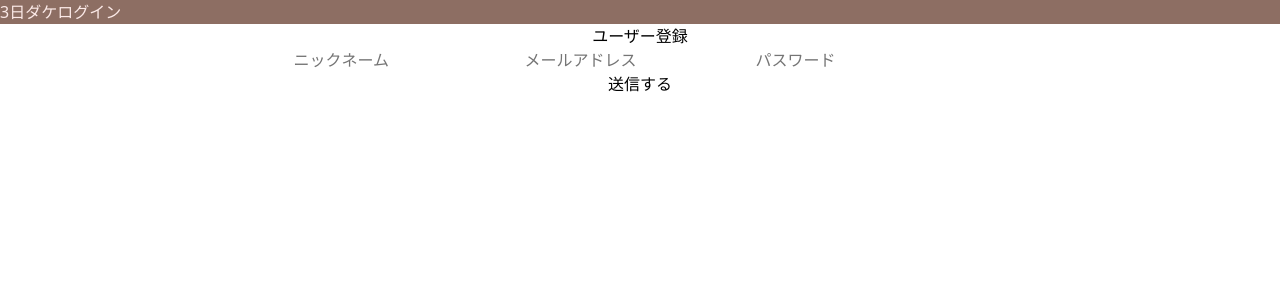
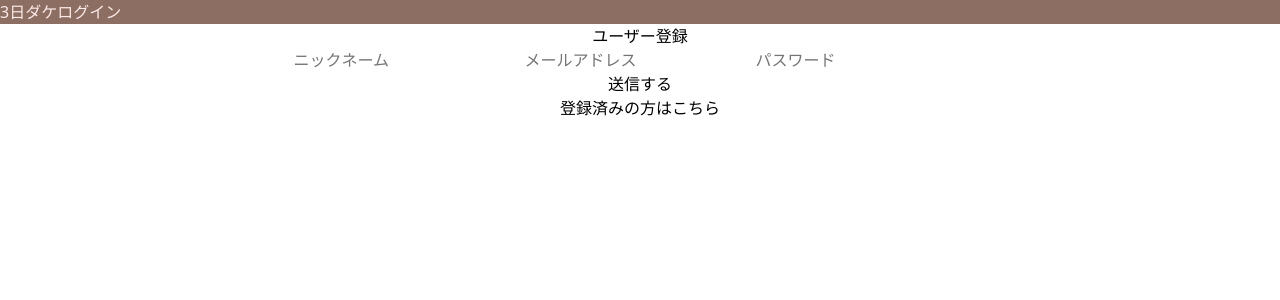
Before and after one commit to k2hmr/Quitter, a React (Vite) app: page /signup in a window 1280 px wide. Shown: the top 300 px of the page. Built offline with nearby package versions, Linux system fonts and the light colour scheme; no server answers.

Commit message:
feat: 登録済みならログイン画面に促す

```diff
--- a/src/components/pages/SignupPage.tsx
+++ b/src/components/pages/SignupPage.tsx
@@ -1,9 +1,16 @@
 import { useFirebaseAuth } from '@/hooks/useFirebaseAuth'
+import { Flex } from '@chakra-ui/react'
+import { Link } from 'react-router-dom'
 import AuthForm from '../layout/molecules/AuthForm'
 
 const SignupPage: React.FC<{}> = () => {
   const { signUp } = useFirebaseAuth()
-  return <AuthForm title="ユーザー登録" isNewUser={true} authFunc={signUp} />
+  return (
+    <Flex justify={'center'} align={'center'} flexDirection={'column'}>
+      <AuthForm title="ユーザー登録" isNewUser={true} authFunc={signUp} />
+      <Link to={'/login'}>登録済みの方はこちら</Link>
+    </Flex>
+  )
 }
 
 export default SignupPage
```
